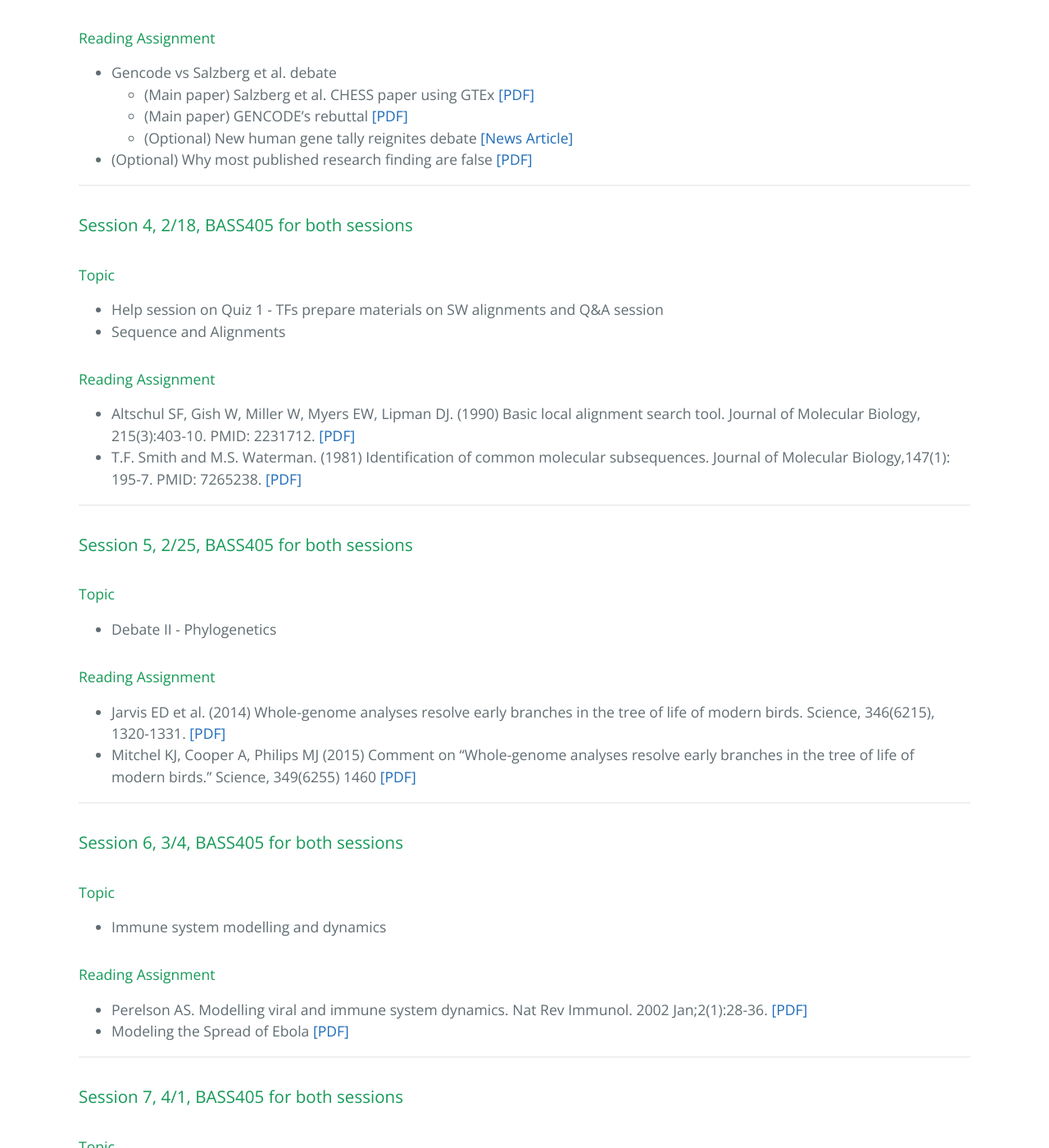
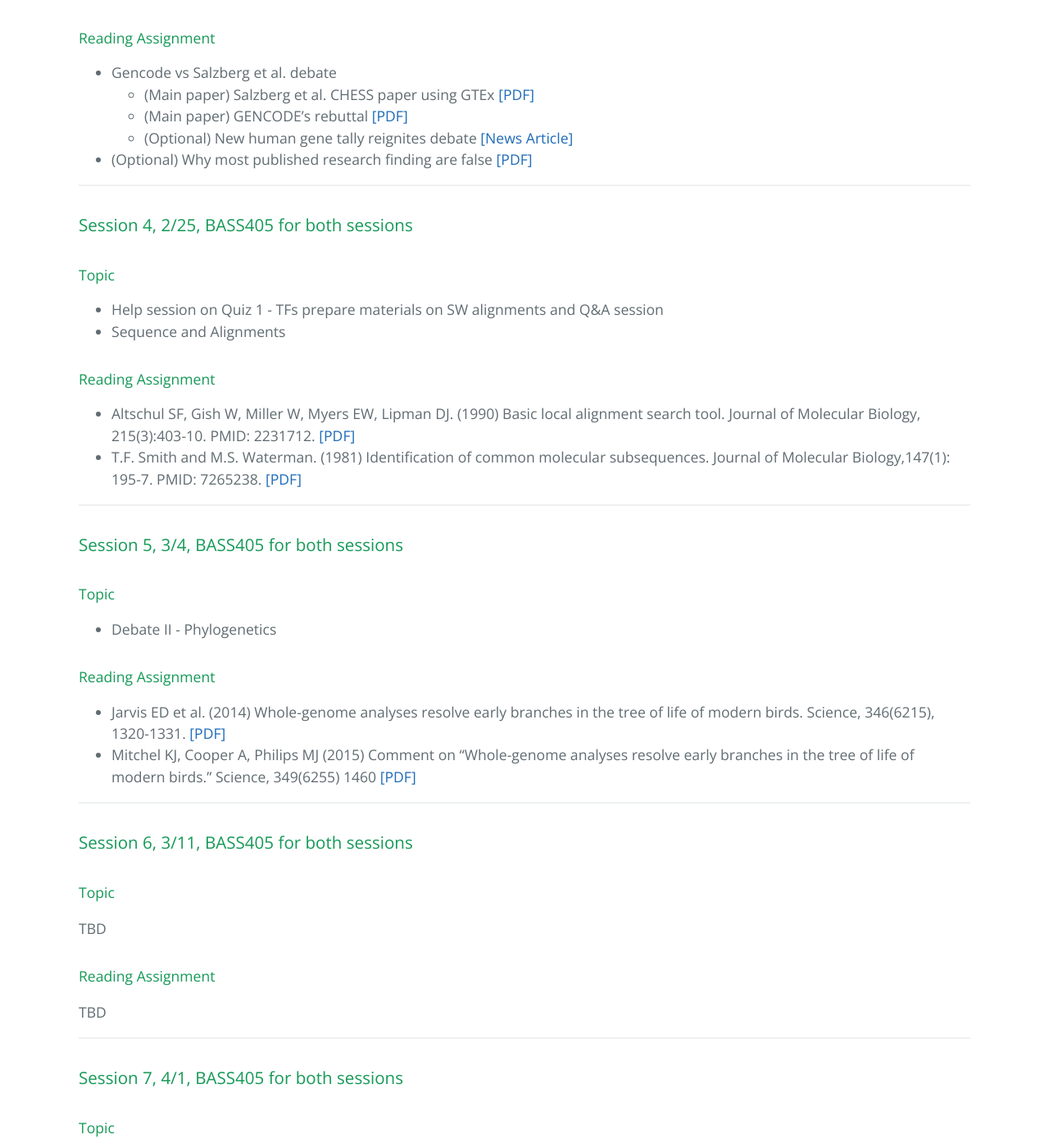
Before and after one commit to gersteinlab/cbb752b23, a Jekyll site: the page built from discussion.md, in a window 1280 px wide and 1400 px high, scrolled down 2374 px. Shown: the whole window at 82% size. Built offline with Jekyll 4.4.1, drawn with Linux system fonts in a browser that asks for light colours; some of the changed text lies outside the part shown.

Commit message:
Update discussion.md

```diff
--- a/discussion.md
+++ b/discussion.md
@@ -40,7 +40,7 @@ Reading assignments for discussion sessions are listed below:
 
 ---
 
-### Session 1, 1/28, BASS405 for both sessions (First Discussion Sessions)
+### Session 1, 2/4, Virtual (Zoom) for both sessions (First Discussion Sessions)
 
 #### Topic
 * Next-Gen Sequencing and database
@@ -51,7 +51,7 @@ Reading assignments for discussion sessions are listed below:
 
 ---
 
-### Session 2, 2/4, BASS405 for both sessions
+### Session 2, 2/11, BASS405 for both sessions
 
 #### Topic
 * Proteomics
@@ -76,7 +76,7 @@ Reading assignments for discussion sessions are listed below:
 
 ---
 
-### Session 4, 2/18, BASS405 for both sessions
+### Session 4, 2/25, BASS405 for both sessions
 
 #### Topic
 * Help session on Quiz 1 - TFs prepare materials on SW alignments and Q&A session
@@ -88,7 +88,7 @@ Reading assignments for discussion sessions are listed below:
 
 ---
 
-### Session 5, 2/25, BASS405 for both sessions
+### Session 5, 3/4, BASS405 for both sessions
 
 #### Topic
 * Debate II - Phylogenetics
@@ -99,15 +99,14 @@ Reading assignments for discussion sessions are listed below:
 
 ---
 
-### Session 6, 3/4, BASS405 for both sessions
+### Session 6, 3/11, BASS405 for both sessions
 
 
 #### Topic
-* Immune system modelling and dynamics
+TBD
 
 #### Reading Assignment
-* Perelson AS. Modelling viral and immune system dynamics. Nat Rev Immunol. 2002 Jan;2(1):28-36. [[PDF]](http://www.gersteinlab.org/courses/452/10-spring/pdf/perelson.pdf)
-* Modeling the Spread of Ebola [[PDF]](https://www.sciencedirect.com/science/article/pii/S2210909915300618/pdfft?md5=5821aebbd161d4c945b83f57e658cdf5&pid=1-s2.0-S2210909915300618-main.pdf)
+TBD
 
 ---
 
```
Also changed, not shown: other parts of discussion.md (+1 -1 lines).
